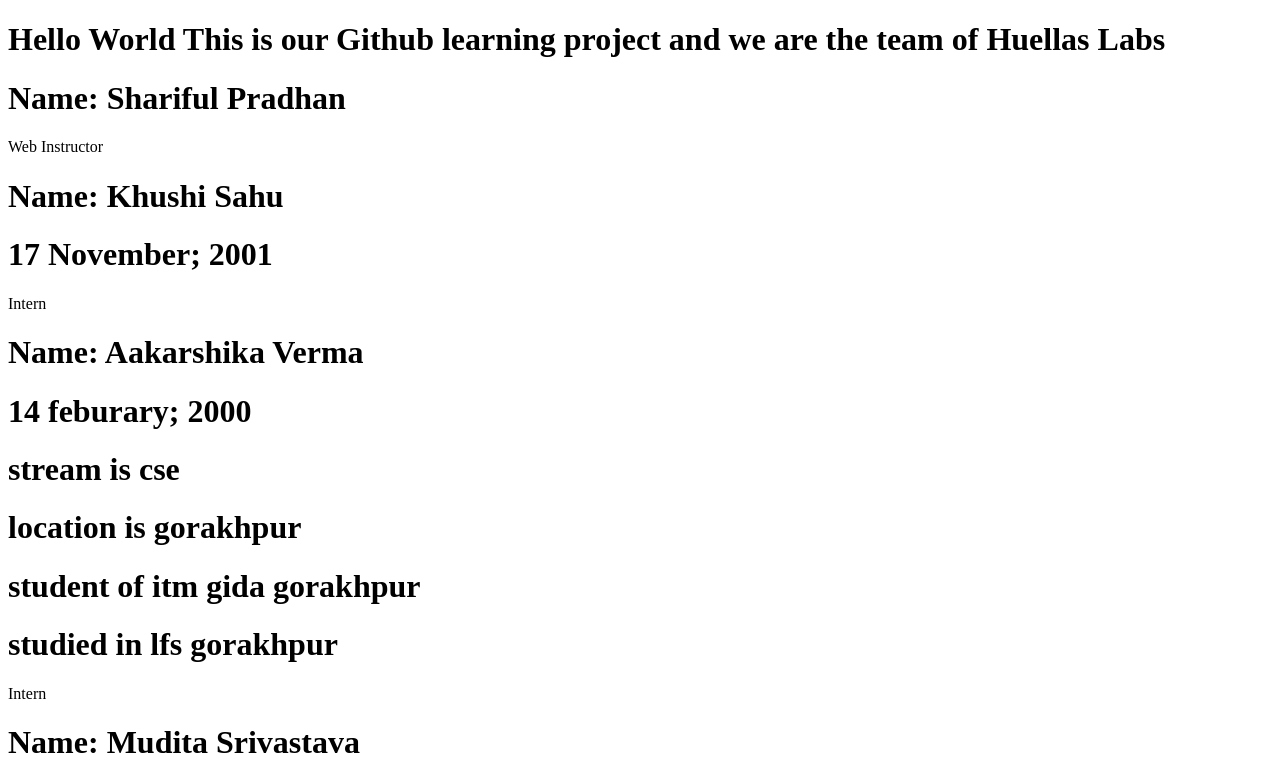
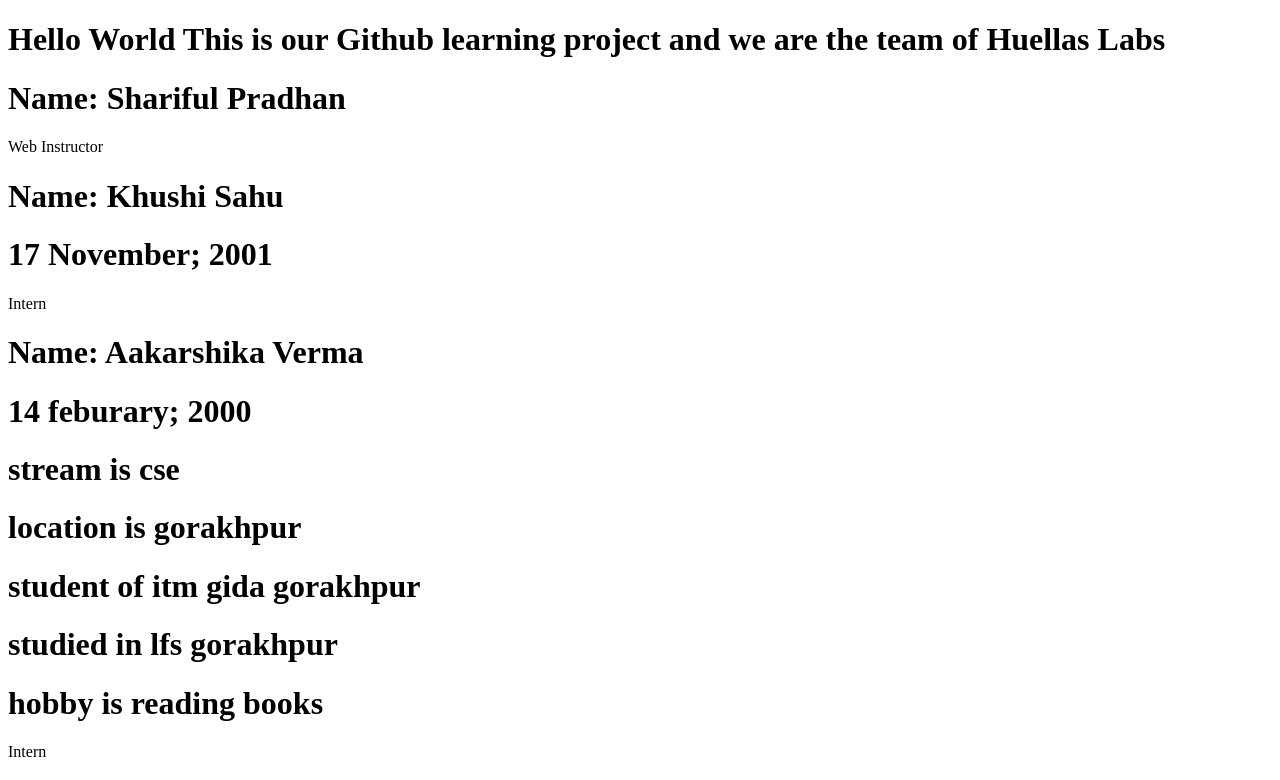
Before and after one commit to SharifulPradhan/learning-github, a plain HTML site: page index.html in a window 1280 px wide. Shown: the top 780 px of the page. Drawn offline with Linux system fonts and the light colour scheme.

Commit message:
i added aakarshika hobby

```diff
--- a/index.html
+++ b/index.html
@@ -22,6 +22,7 @@
   <h1>location is gorakhpur</h1>
   <h1>student of itm gida gorakhpur</h1>
   <h1>studied in lfs gorakhpur</h1>
+  <h1>hobby is reading books</h1>
   <p>Intern</p>
 
   <h1>Name: Mudita Srivastava</h1>
```
